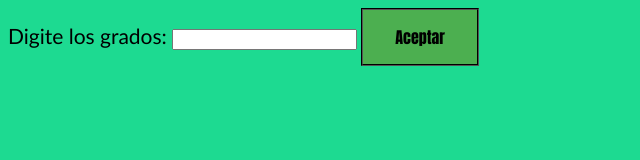
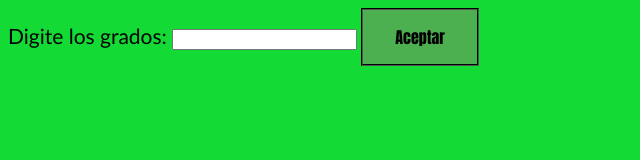
Before and after one commit to BrayanCarrenio/ControladorGrados, a plain HTML site: page index.html in a window 1280 px wide. Shown: the whole page, without its empty margins (0-640 px from the left). Drawn offline with Linux system fonts and the light colour scheme.

Commit message:
cambio color

```diff
--- a/index.css
+++ b/index.css
@@ -1,5 +1,5 @@
 body{
-    background-color: rgb(29, 218, 145);
+    background-color: rgb(20, 218, 53);
 }
 
 div{
```
